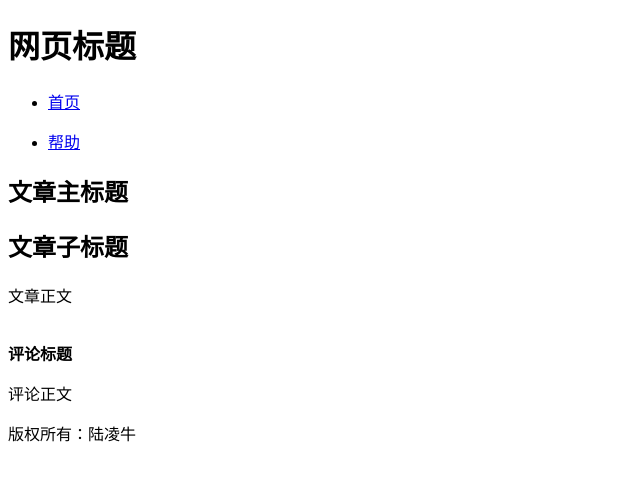
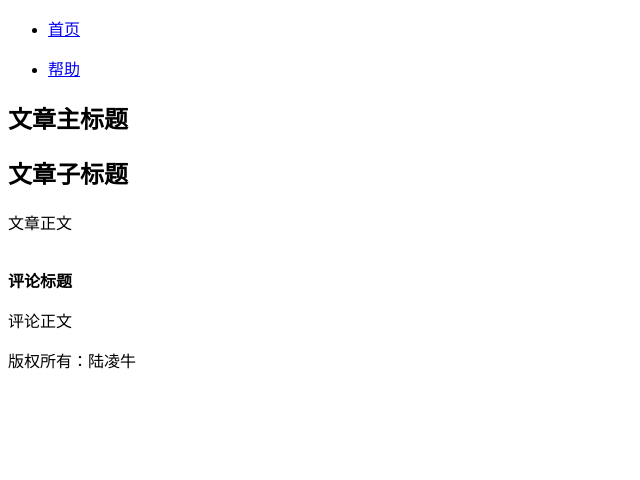
Before and after one commit to 1759987094/-, a plain HTML site: page index.html in a window 1280 px wide. Shown: the whole page, without its empty margins (0-640 px from the left). Drawn offline with Linux system fonts and the light colour scheme.

Commit message:
Update index.html

```diff
--- a/index.html
+++ b/index.html
@@ -5,9 +5,7 @@
 		<title>作业</title>
 	</head>
 	<body>
-	<h1>
-		网页标题
-	</h1>
+
 	<footer>
 		<ul>
 			<li><p><a href="https://v.qq.com/channel/choice?channel_2022=1">首页</a> </p></li>
```
